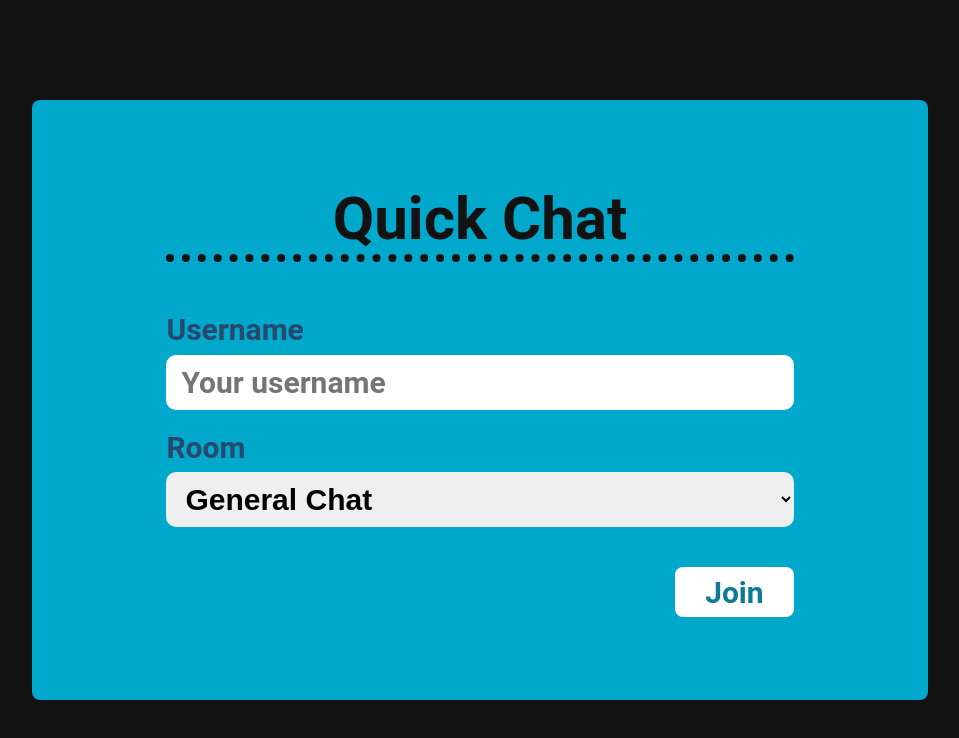
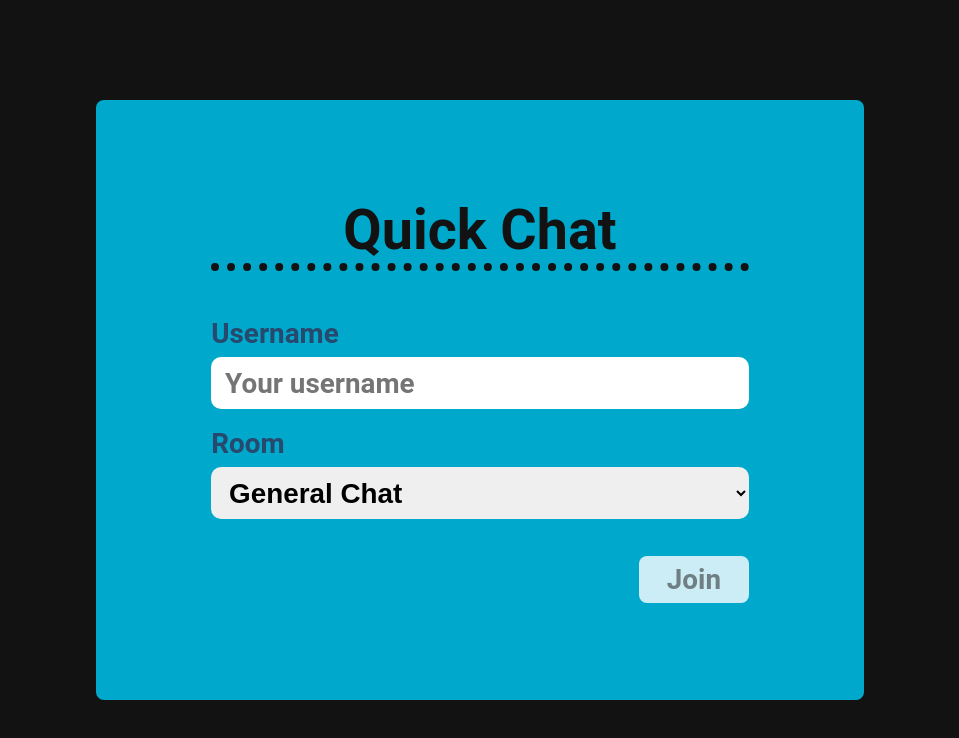
Before and after one commit to LoneHippie/quick-chat, a React (Create React App) app in the folder client/: page / in a window 1280 px wide. Shown: the top 738 px of the page, without its empty margins (160-1119 px from the left). Built offline with nearby package versions, Linux system fonts and the light colour scheme; no server answers.

Commit message:
restructured architecture for username room props and handlers

```diff
--- a/client/src/App.js
+++ b/client/src/App.js
@@ -9,15 +9,39 @@ import './styles/base.scss';
 
 const App = () => {
 
-    const [ user, setUser ] = useState(null);
+    const [ user, setUser ] = useState(false);
+
+    const [ username, setUsername ] = useState('');
+    const [ room, setRoom ] = useState('general');
+
+    const signInHandlers = {
+        handleChangeName: (e) => {
+            setUsername(e.target.value);
+        },
+        handleChangeRoom: (e) => {
+            setRoom(e.target.value);
+            console.log(room)
+        },
+        handleInitUser: () => {
+            setUser(true)
+        }
+    }
 
     return (
         <SocketProvider>
             {
                 user ? (
-                    <ChatRoom />
+                    <ChatRoom
+                        username={username}
+                        room={room}
+                    />
                 ) : (
-                    <SignIn />
+                    <SignIn
+                        username={username}
+                        handleChangeName={signInHandlers.handleChangeName}
+                        handleChangeRoom={signInHandlers.handleChangeRoom}
+                        handleInitUser={signInHandlers.handleInitUser}
+                    />
                 )
             }
         </SocketProvider>
--- a/client/src/components/ChatRoom/ChatRoom.js
+++ b/client/src/components/ChatRoom/ChatRoom.js
@@ -1,8 +1,19 @@
-import React from 'react';
+import React, { useEffect, useState, useContext } from 'react';
+import { SocketContext } from '../../context/socket';
 
 import styles from './ChatRoom.module.scss';
 
-const ChatRoom = () => {
+const ChatRoom = ({ username, room }) => {
+
+    const socket = useContext(SocketContext);
+
+    useEffect(() => {
+        socket.emit('message', `${username} has joined the chat`);
+
+        //socket.on('message', data => console.log(data))
+
+        return () => socket.close();
+    }, [])
 
     return (
         <div className={styles.body}>
--- a/client/src/components/SignIn/SignIn.js
+++ b/client/src/components/SignIn/SignIn.js
@@ -1,34 +1,8 @@
-import React, { useEffect, useState, useContext } from 'react';
-import { SocketContext } from '../../context/socket';
+import React from 'react';
 
 import styles from './SignIn.module.scss';
 
-const SignIn = () => {
-
-    const socket = useContext(SocketContext);
-
-    const [ username, setUsername ] = useState('');
-    const [ room, setRoom ] = useState('general');
-
-    useEffect(() => {
-        socket.on('message', data => {
-            console.log(data);
-        })
-
-        console.log(socket)
-
-        return () => socket.close();
-    }, [])
-
-    const handlers = {
-        handleChangeName: (e) => {
-            setUsername(e.target.value);
-        },
-        handleChangeRoom: (e) => {
-            setRoom(e.target.value);
-            console.log(room)
-        }
-    }
+const SignIn = ({ username, handleChangeName, handleChangeRoom, handleInitUser }) => {
 
     return (
         <div className={styles.body}>
@@ -43,7 +17,7 @@ const SignIn = () => {
                     title='username'
                     placeholder='Your username'
                     value={username}
-                    onChange={(e) => handlers.handleChangeName(e)}
+                    onChange={(e) => handleChangeName(e)}
                 />
             </div>
 
@@ -53,7 +27,7 @@ const SignIn = () => {
                     name="rooms"
                     id="rooms"
                     className={styles.select}
-                    onChange={(e) => handlers.handleChangeRoom(e)}
+                    onChange={(e) => handleChangeRoom(e)}
                 >
                     <option value="general">General Chat</option>
                     <option value="javascript">JavaScript</option>
@@ -64,7 +38,8 @@ const SignIn = () => {
 
             <button
                 className={styles.button}
-                onClick={() => console.log({ username, room })}
+                onClick={() => handleInitUser()}
+                disabled={!username.length}
             >
                 Join
             </button>
--- a/client/src/components/SignIn/SignIn.module.scss
+++ b/client/src/components/SignIn/SignIn.module.scss
@@ -1,4 +1,5 @@
 @import '../../styles/variables';
+@import '../../styles/mediaqueries';
 
 .body {
     display: flex;
@@ -11,7 +12,10 @@
     left: 50%;
     transform: translate(-50%, -50%);
 
-    width: 70%;
+    width: 85%;
+    @include respond(tablet) {
+        width: 60%;
+    }
     height: 75%;
 
     font-family: $font-2;
@@ -100,6 +104,8 @@
 
     cursor: pointer;
 
+    transition: all 200ms;
+
     background: $color-white;
     color: $color-primary;
 
@@ -107,6 +113,11 @@
     &:hover {
         outline: none;
         box-shadow: 0px 0px 3px 5px $color-primary-dark-2;
+    }
+
+    &:disabled {
+        background: rgba($color-white, 0.8);
+        color: rgba($color-black, 0.5);
     }
 }
 
--- a/client/src/styles/base.scss
+++ b/client/src/styles/base.scss
@@ -1,4 +1,5 @@
 @import "variables";
+@import "mediaqueries";
 
 *,
 *::after,
@@ -9,7 +10,19 @@
 }
 
 html {
-    font-size: 62.5%;
+    font-size: 42%;
+    @include respond(landscapePhone) {
+        font-size: 50%;
+    }
+    @include respond(tablet) {
+        font-size: 54%;
+    }
+    @include respond(laptop) {
+        font-size: 58%;
+    }
+    @include respond(desktop) {
+        font-size: 62.5%;
+    }
 }
 
 body {
```
